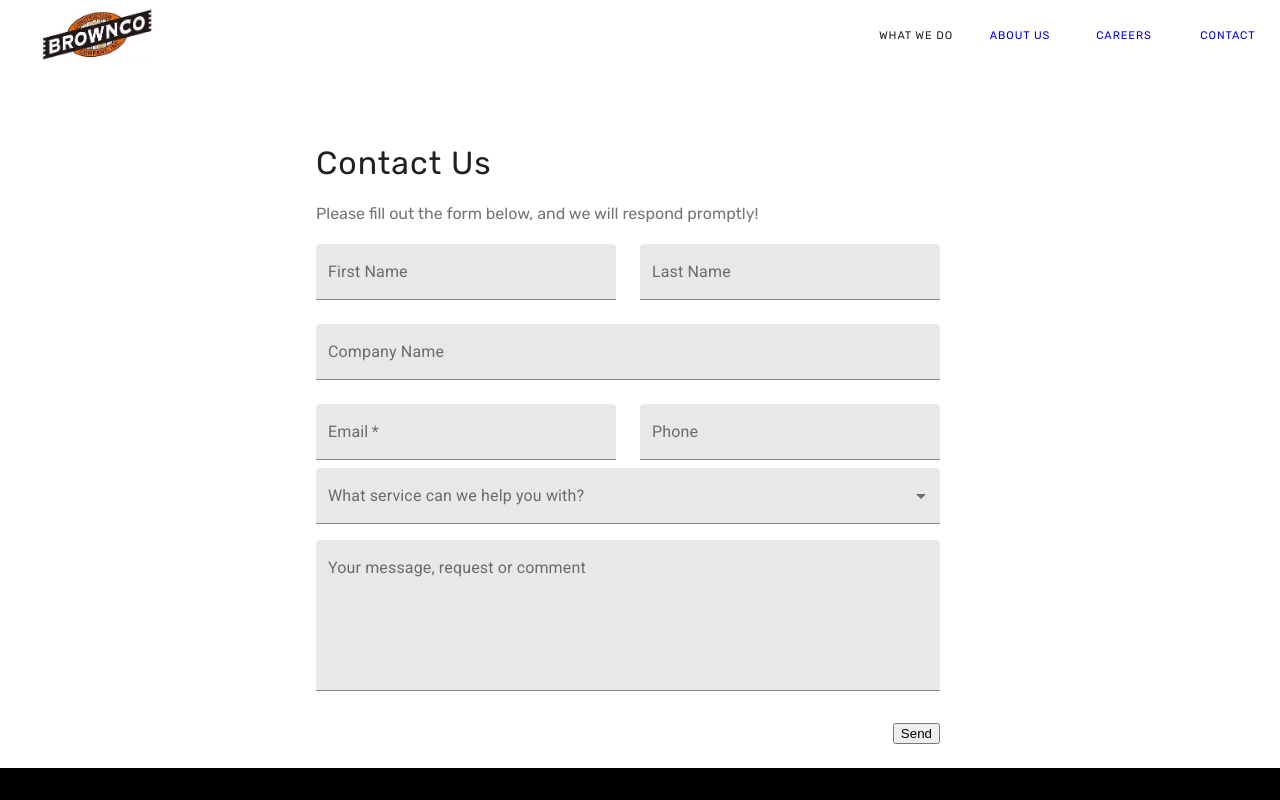
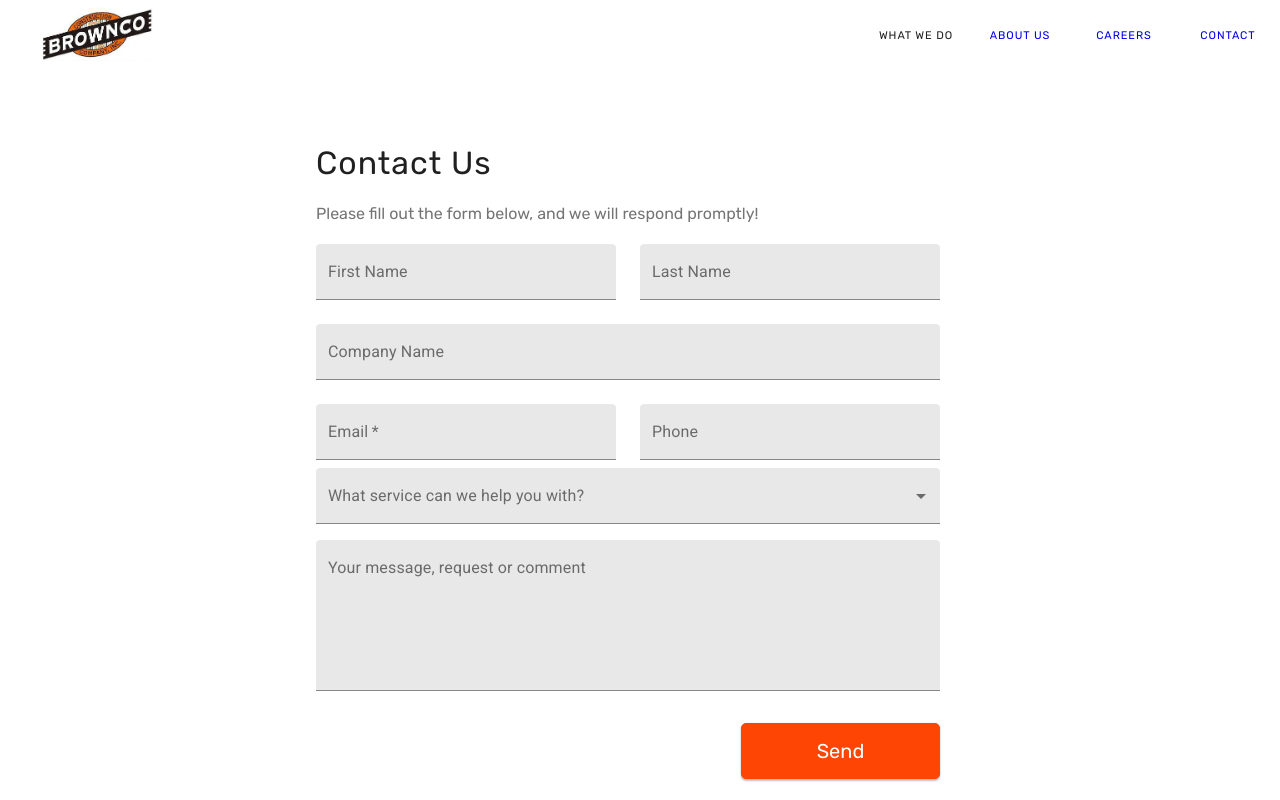
Before and after one commit to Peeas/brownco, a React (Create React App) app in the folder client/: page /#/contactus in a window 1280 px wide. Shown: the top 800 px of the page. Built offline with nearby package versions, Linux system fonts and the light colour scheme.

Commit message:
footer fixes

```diff
--- a/client/src/components/Careers/Careers.module.css
+++ b/client/src/components/Careers/Careers.module.css
@@ -42,12 +42,13 @@
 @media(min-width: 600px) {
     .JobpostContainer {
         width: 600px;
-
+        min-height: 600px;
     }
 }
 
 @media(max-width: 600px) {
     .JobpostContainer {
        padding: 15px;
+       min-height: 600px;
     }
 }
--- a/client/src/components/ContactUsForm/ContactUsForm.js
+++ b/client/src/components/ContactUsForm/ContactUsForm.js
@@ -204,7 +204,7 @@ class ContactUsForm extends Component {
 
                         </div>
                         <div className={classes.BtnRow}>
-                            <button type="submit">Send</button>
+                            <button className={classes.CommonButton} type="submit">Send</button>
                         </div>
                     </form>
                     </div>
--- a/client/src/components/ContactUsForm/ContactUsForm.module.css
+++ b/client/src/components/ContactUsForm/ContactUsForm.module.css
@@ -4,6 +4,7 @@
     flex-direction: column;
     align-content: center;
     margin: 0 auto;
+    height: 100%;
 }
 
 .Notification {
@@ -87,3 +88,27 @@
         max-width: 350px;
     }
 }
+.CommonButton {
+    margin: 40px auto;
+    background-color: #FF4504;
+    border: 1px solid #FF4504;
+    border-radius: 5px;
+    display: inline-flex;
+    font-style: normal;
+    justify-content: center;
+    position: relative;
+    text-align: center;
+
+    padding: 15px 20px;
+    color: white;
+    outline: none;
+    cursor: pointer;
+    font-family: Rubik;
+    font-weight: normal;
+    font-size: 20px;
+    line-height: 24px;
+    width: 199px;
+    box-shadow: 0 0 2px 0 rgba(0, 0, 0, 0.12), 0 2px 2px 0 rgba(0, 0, 0, 0.24);
+
+    /* identical to box height */
+}
```
